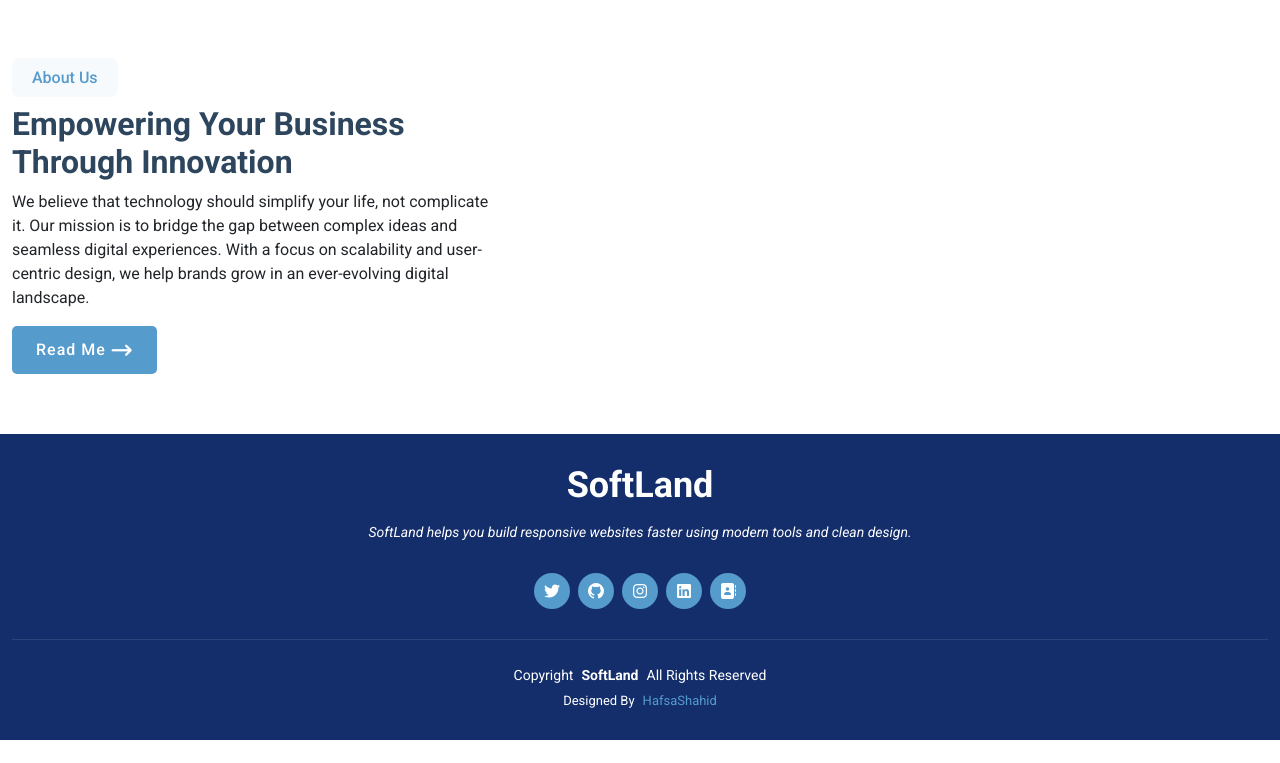
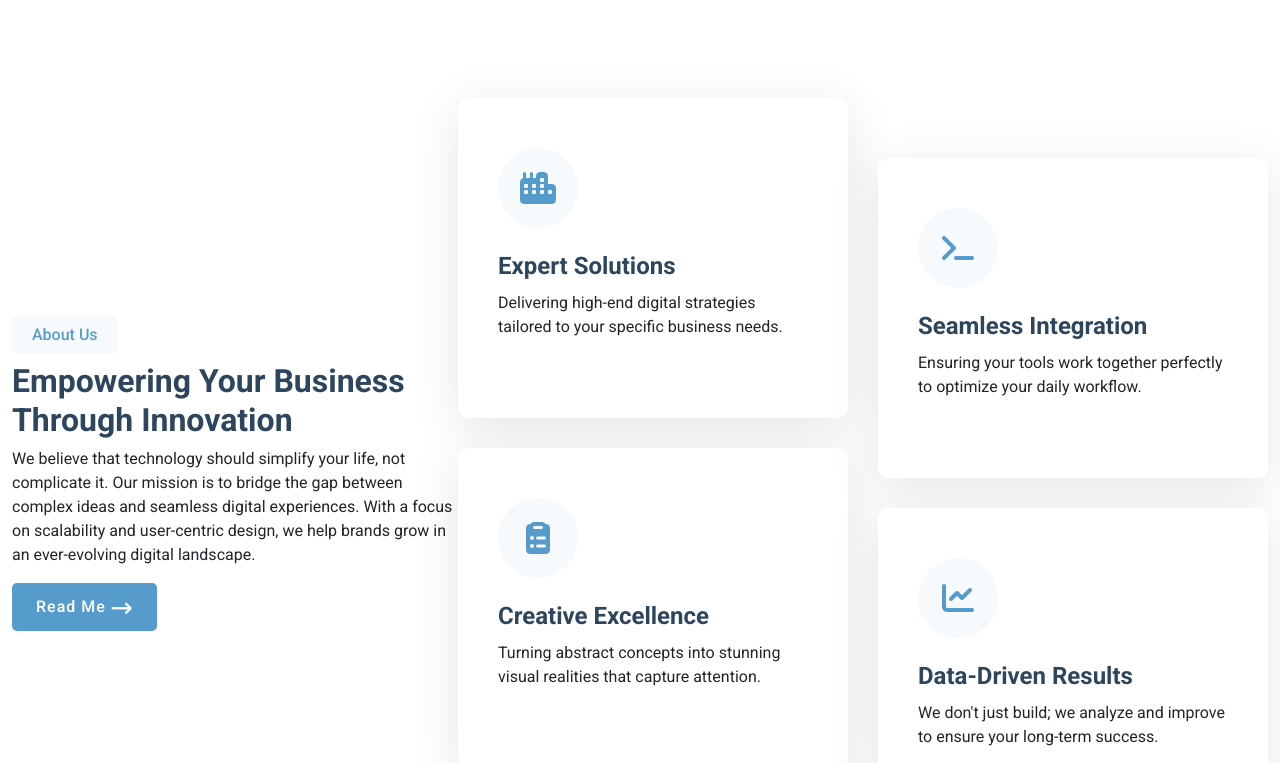
Before and after one commit to HAFSA-SHAHID-28/react-landing-page, a React (Create React App) app: page / in a window 1280 px wide. Shown: the part 737-1500 px from the top of the page. Before the commit the page ends 1477 px from the top, so only its background shows below. Built offline with nearby package versions, Linux system fonts and the light colour scheme.

Commit message:
About done

```diff
--- a/src/components/about/About.jsx
+++ b/src/components/about/About.jsx
@@ -1,4 +1,12 @@
 import styles from "./About.module.css"
+import Card from "./Card";
+
+const cards = [
+  { icon: "fa-solid fa-city", title: "Expert Solutions", desc: "Delivering high-end digital strategies tailored to your specific business needs." },
+  { icon: "fa-solid fa-clipboard-list", title: "Creative Excellence", desc: "Turning abstract concepts into stunning visual realities that capture attention." },
+  { icon: "fa-solid fa-terminal", title: "Seamless Integration", desc: "Ensuring your tools work together perfectly to optimize your daily workflow." },
+  { icon: "fa-solid fa-chart-line", title: "Data-Driven Results", desc: "We don't just build; we analyze and improve to ensure your long-term success." }
+]
 
 const About = () => {
   return (
@@ -15,6 +23,16 @@ const About = () => {
                 <i class="fa-solid fa-arrow-right-long"></i>
               </a>
             </div>
+            <div className={styles.aboutCard}>
+              <div className={styles.colLeft}>
+                <Card {...cards[0]} />
+                <Card {...cards[1]} />
+              </div>
+              <div className={styles.colRight}>
+                <Card {...cards[2]} />
+                <Card {...cards[3]} />
+              </div>
+            </div>
           </div>
         </div>
       </section>
--- a/src/components/about/About.module.css
+++ b/src/components/about/About.module.css
@@ -1,22 +1,22 @@
-.about{
+.about {
     color: #212529;
     background-color: #ffffff;
-    padding: 60px 0;
+    padding: 120px 0px;
     scroll-margin-top: 90px;
     overflow: clip;
 }
 
-.aboutContainer{
+.aboutContainer {
     display: flex;
     flex-direction: row;
     align-items: center;
 }
 
-.aboutContent{
+.aboutContent {
     width: 38%;
 }
 
-.aboutContent h3{
+.aboutContent h3 {
     font-size: 16px;
     font-weight: 500;
     line-height: 19px;
@@ -29,20 +29,20 @@
     margin-bottom: .5rem;
 }
 
-.aboutContent h2{
+.aboutContent h2 {
     font-weight: 700;
     color: #2d465e;
     font-size: 2rem;
 }
 
-.aboutContent p{
+.aboutContent p {
     margin-top: 0;
     margin-bottom: 1rem;
     font-size: 16px;
     color: #212529;
 }
 
-.readMore{
+.readMore {
     background: #559bcc;
     color: #ffffff;
     font-weight: 500;
@@ -58,7 +58,7 @@
 }
 
 .readMore:hover {
-    background: color-mix(in srgb, #559bcc , transparent 20%);
+    background: color-mix(in srgb, #559bcc, transparent 20%);
     padding-right: 19px;
 }
 
@@ -67,8 +67,58 @@
     margin-left: 5px;
     line-height: 0;
     transition: 0.3s;
+    margin-top: 2px;
 }
 
 .readMore:hover i {
-    margin-left: 10px;
+    margin-left: 15px;
 }
+
+.aboutCard {
+    display: flex;
+    flex-direction: row;
+    gap: 30px;
+}
+
+.colLeft{
+    display: flex;
+    flex-direction: column;
+    margin-top: -20px;
+    gap: 30px;
+}
+
+.colRight{
+    display: flex;
+    flex-direction: column;
+    margin-top: 40px;
+    gap: 30px;
+}
+
+/* responsiveness */
+
+@media (max-width: 500px) {
+    .about {
+        padding: 20px 20px;
+    }
+
+    .aboutContainer {
+        flex-direction: column;
+        gap: 20px;
+    }
+
+    .aboutContent {
+    width: 100%;
+}
+
+.aboutContent h2{
+    font-size: 23px;
+}
+
+.aboutCard {
+    justify-content: center;
+    flex-wrap: wrap;
+    margin-top: 80px;
+}
+
+
+}
--- /dev/null
+++ b/src/components/about/Card.jsx
@@ -0,0 +1,15 @@
+import styles from "./Card.module.css";
+
+const Card = ({icon, title, desc}) => {
+  return (
+    <>
+        <div className={styles.card}>
+            <span><i class={icon}></i></span>
+            <h3>{title}</h3>
+            <p>{desc}</p>
+        </div>
+    </>
+  )
+}
+
+export default Card;
--- /dev/null
+++ b/src/components/about/Card.module.css
@@ -0,0 +1,43 @@
+.card {
+    width: 390px;
+    height: 320px;
+    background-color: #ffffff;
+    padding: 50px 40px;
+    box-shadow: 0px 10px 50px rgba(0, 0, 0, 0.1);
+    border-radius: 10px;
+    transition: all 0.3s ease-out 0s;
+}
+
+.card i {
+    width: 80px;
+    height: 80px;
+    border-radius: 50%;
+    display: inline-flex;
+    align-items: center;
+    justify-content: center;
+    margin-bottom: 24px;
+    font-size: 32px;
+    line-height: 0;
+    transition: all 0.4s ease-out 0s;
+    background-color: color-mix(in srgb, #559bcc, transparent 95%);
+    color: #559bcc;
+}
+
+.card h3 {
+    margin-bottom: 10px;
+    font-size: 24px;
+    font-weight: 700;
+    color: #2d465e;
+}
+
+.card p {
+    color: #212529;
+    font-size: 16px;
+}
+
+@media (max-width: 500px) {
+    .card {
+        height: 280px;
+        padding: 0 80px;
+    }
+}
--- a/src/components/header/Header.jsx
+++ b/src/components/header/Header.jsx
@@ -12,7 +12,7 @@ const Header = () => {
                     <div className="collapse navbar-collapse" id="navbarNavDropdown">
                         <ul className="navbar-nav ms-auto d-flex">
                             <li className="nav-item">
-                                <a className="nav-link" href="#home">Home</a>
+                                <a className="nav-link" href="#hero">Home</a>
                             </li>
                             <li className="nav-item">
                                 <a className="nav-link" href="#about">About</a>
```
Lines whose indentation alone changed are shown as unchanged.
